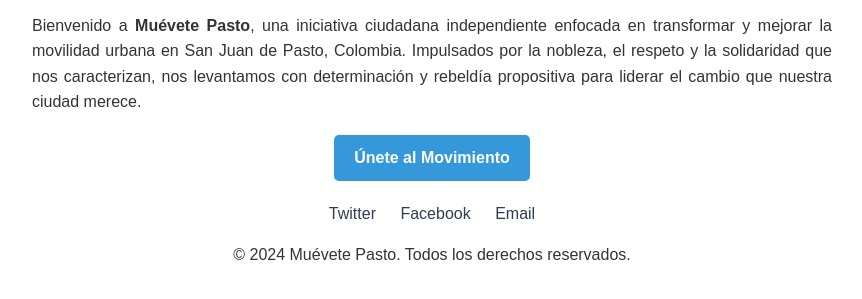
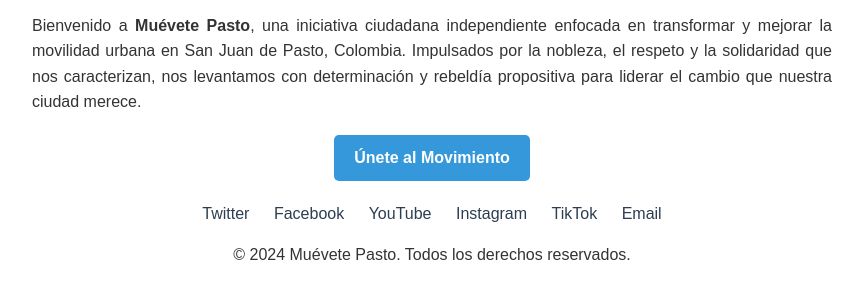
Before and after one commit to MuevetePazto/MuevetePasto, a plain HTML site: page index.html in a window 1280 px wide. Shown: the part 143-442 px from the top of the page, without its empty margins (208-1070 px from the left). Drawn offline with Linux system fonts and the light colour scheme.

Commit message:
Update index.html

```diff
--- a/index.html
+++ b/index.html
@@ -60,6 +60,9 @@
         <div class="social-links">
             <a href="https://twitter.com/MuevetePasto" target="_blank">Twitter</a>
             <a href="https://www.facebook.com/?sk=welcome" target="_blank">Facebook</a>
+            <a href="https://www.youtube.com/channel/XXXXXXXXXXXXXXX" target="_blank">YouTube</a>
+    <a href="https://www.instagram.com/muevetepasto" target="_blank">Instagram</a>
+    <a href="https://www.tiktok.com/@muevetepasto" target="_blank">TikTok</a>
             <a href="mailto:info@muevetepasto.co">Email</a>
         </div>
     </main>
```
